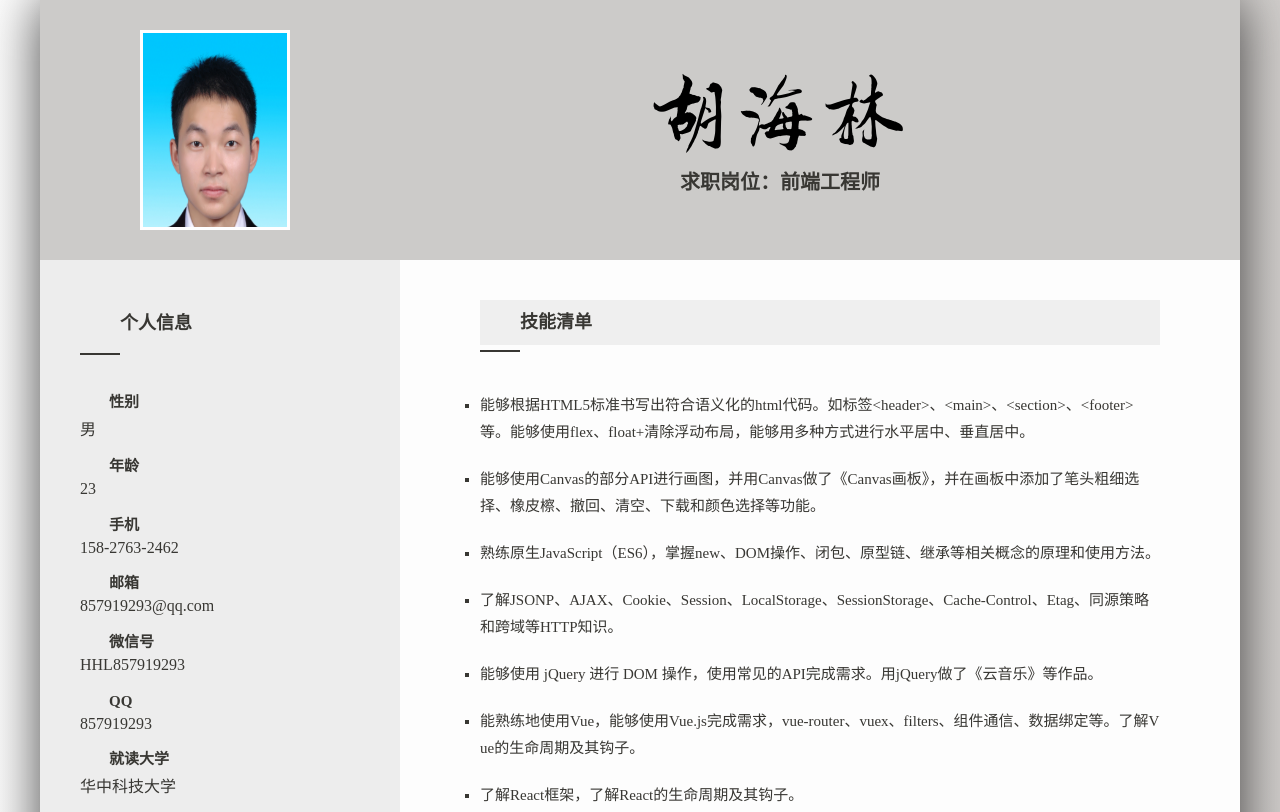
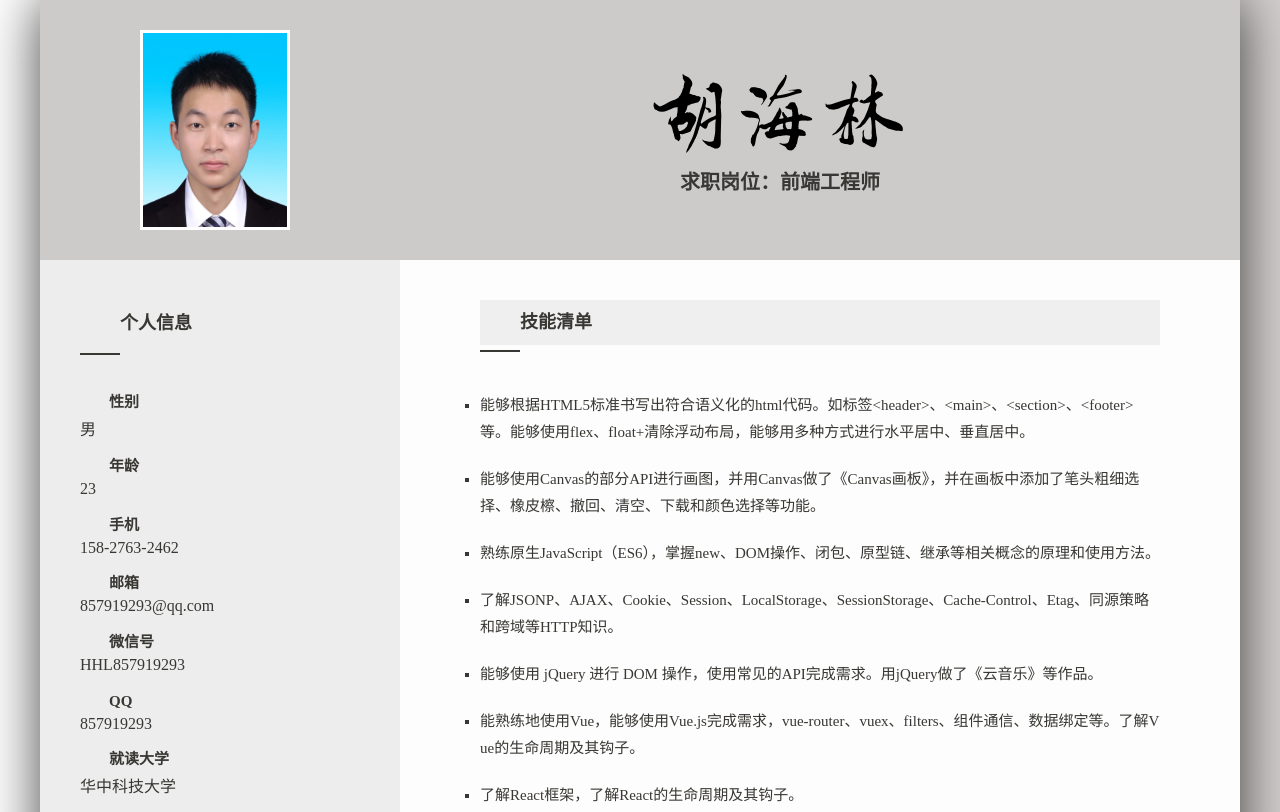
Before and after one commit to huhailin666/myResume, a website: page src/index.html in a window 1280 px wide. Shown: the top 812 px of the page. Drawn offline with Linux system fonts and the light colour scheme.

Commit message:
美化照片样式

```diff
--- a/src/default.css
+++ b/src/default.css
@@ -63,8 +63,7 @@ main{
 }
 .topBar .headSculptureWrapper img {
     width:150px;
-    height:300px;
-
+    height:250px;
 }
 .topBar .summary{
     flex-grow: 1;
--- a/src/index.html
+++ b/src/index.html
@@ -22,7 +22,7 @@
     <div class="page">
         <div class="topBar">
             <div class="headSculptureWrapper" id="headSculptureWrapper">
-                <img src="./img/证件照.jpg" alt="我的头像" class="headSculpture" width=200px height=300px>
+                <img src="./img/证件照.jpg" alt="我的头像" class="headSculpture">
             </div>
             <div class="summary">
                 <div class="signature" >
```
